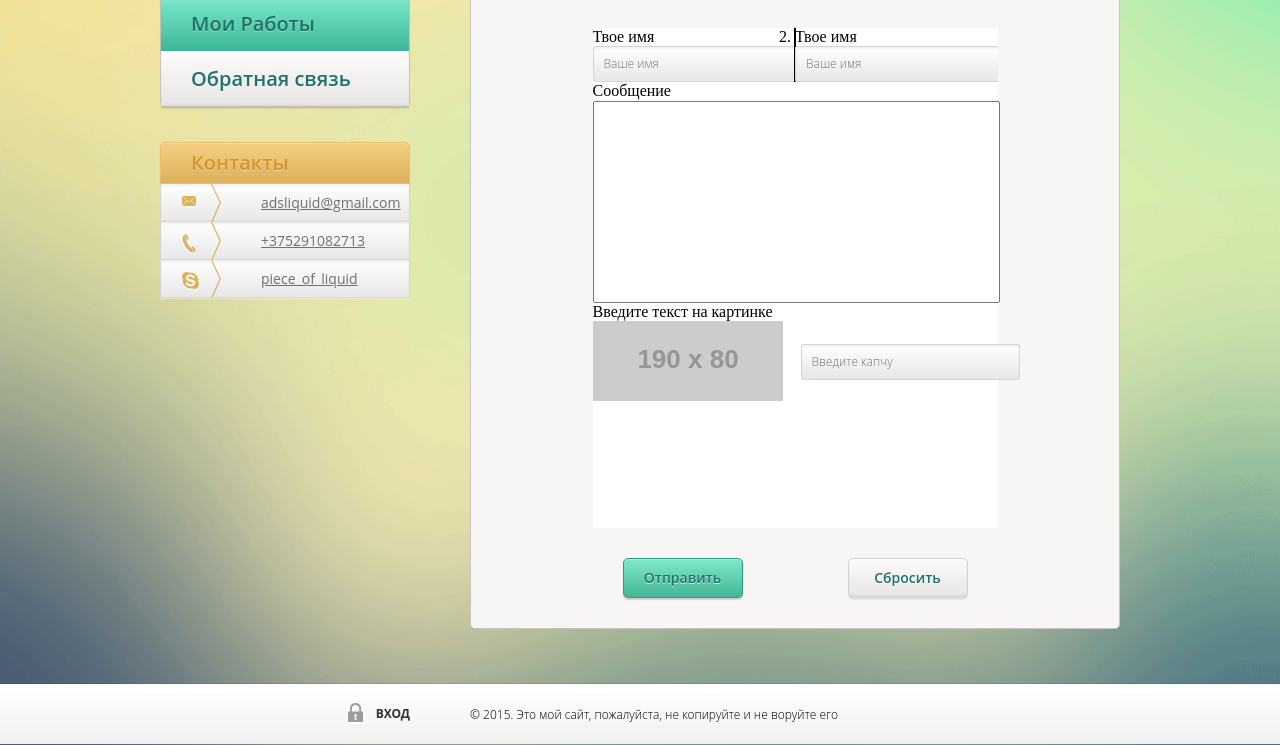
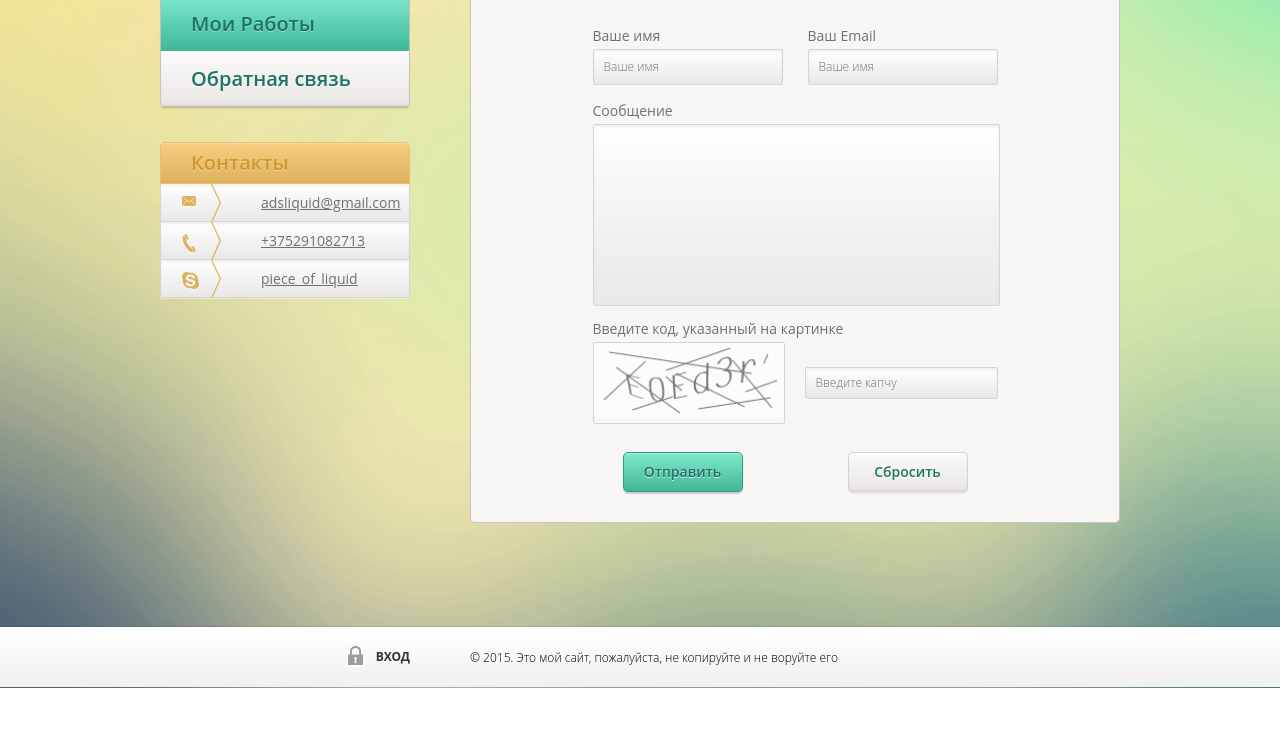
Before and after one commit to iliquid/Project-1, a website: page app/form.html in a window 1280 px wide. Shown: the part 193-938 px from the top of the page. After the commit the page ends 881 px from the top, so only its background shows below. Drawn offline with nearby package versions, Linux system fonts and the light colour scheme; placeholder pictures from the web are drawn by us; a web font is replaced by a local one.

Commit message:
Form fully styled

```diff
--- a/app/css/form.css
+++ b/app/css/form.css
@@ -1,9 +1,8 @@
 .feedback-wrap {
 	width: 405px;
 	margin: 30px auto;
-	background: #fff;
-	height: 500px;
-	/*outline: 1px solid grey;*/
+
+
 }
 .feedback-inputs {
 	width: 100%;
@@ -11,7 +10,18 @@
 	padding: 0;
 	margin: 0;
 	overflow: hidden;
+	position: relative;
+	text-align: justify;
 }
+.feedback-inputs:after {
+	 width: 100%;
+   height: 0;
+   visibility: hidden;
+   overflow: hidden;
+   content: "";
+   display: inline-block;
+}
+
 input {
 	border:1px solid #D6D5D3;
 	background-image: -moz-linear-gradient( 90deg, rgb(233,231,231) 0%, rgba(251,249,249,0) 100%);
@@ -22,19 +32,21 @@ input {
   width: 100%;
 
 }
-input[type='text'] {
+.input-default {
 	font-family: "Open Sans Light";
 	font-size: 12px;
 	color: #c7c6c6;
   padding: 10px 10px;
+  box-sizing:border-box;
 }
-.input-item {
-	width: 50%;
-	float: left;
-	outline: 1px solid black;
-	list-style: inline-block;
+.input-item{
+	width: 190px;
+	display: inline-block;
 }
-.input-name {}
+
+
+
+
 
 .feedback-message {
 	padding: 0;
@@ -42,7 +54,15 @@ input[type='text'] {
 	resize: none;
 	display: block;
 	width:100%;
-	height: 200px;
+	height: 180px;
+	background-image: -moz-linear-gradient( 90deg, rgb(233,231,231) 0%, rgba(251,249,249,0) 100%);
+  background-image: -webkit-linear-gradient( 90deg, rgb(233,231,231) 0%, rgba(251,249,249,0) 100%);
+  background-image: -ms-linear-gradient( 90deg, rgb(233,231,231) 0%, rgba(251,249,249,0) 100%);
+  box-shadow: 0px 1px 0px 0px rgba(255, 255, 255, 0.35),inset 0px 2px 2px 0px rgba(114, 112, 112, 0.1);
+  border-radius: 2px;
+  border-style: inset;
+  border:1px solid #D6D5D3;
+
 }
 
 .captcha-wrap {
@@ -54,17 +74,33 @@ input[type='text'] {
 }
 .captcha-pic-wrap {
 	width: 190px;
-	height: 80px;
 	float: left;
+	border:1px solid #D6D5D3;
+	border-radius: 2px;
+}
+.captcha-label, .name-label, .email-label, .message-label {
+	display: block;
+	font-family: "Open Sans";
+	font-size: 14px;
+	color: #727070;
+}
+.name-label, .email-label, .message-label {
+	margin-bottom:5px;
 }
 .captcha-label {
-	display: block;
+	margin: 15px 0 5px 0;
 }
 .captcha-input-wrap {
+	margin-left:212px;
+	line-height: 80px;
+}
+.input-captcha {
+	padding:8px 10px;
+	font-family: "Open Sans Light";
+	font-size: 12px;
+	color: #c7c6c6;
+	box-sizing:border-box;
 
-	margin-left:208px;
-	line-height: 80px;
-	height: 80px;
 }
 .feedback-buttons-wrap {
 	width: 345px;
@@ -86,6 +122,10 @@ input[type='text'] {
   font-size: 14px;
   color: #1e7465;
   text-shadow: 0px 1px 0px rgba(255, 255, 255, 0.75);
+  -webkit-transition: ease 0.5s;
+  -moz-transition: ease 0.5s;
+  -o-transition: ease 0.5s;
+   transition: ease 0.5s;
 
 }
 
@@ -105,6 +145,7 @@ input[type='text'] {
   border: 1px solid #D2D2D2;
   text-shadow: 0px 1px 0px rgba(255, 255, 255, 0.75);
 }
+
 .reset-button:hover {
   background-image: -moz-linear-gradient( 90deg, rgb(194,192,192) 0%, rgb(227,225,225) 87%, rgb(230,228,228) 90%, rgb(232,231,231) 100%);
   background-image: -webkit-linear-gradient( 90deg, rgb(194,192,192) 0%, rgb(227,225,225) 87%, rgb(230,228,228) 90%, rgb(232,231,231) 100%);
@@ -112,29 +153,3 @@ input[type='text'] {
   box-shadow: inset 0px -2px 3px 0px rgba(41, 41, 41, 0.05);
  text-shadow: 0px 1px 0px rgba(255, 255, 255, 0.75);
 }
-
-
-}
-
-/*.form-buttons {
-	outline: 1px solid black;
-	width: 100%;
-	padding: 0;
-	margin: 0;
-	list-style: none;
-	text-align: center;
-	overflow: hidden;
-
-}
-.form-buttons:after {
-	 width: 100%;
-   height: 0;
-   visibility: hidden;
-   overflow: hidden;
-   content: "";
-   display: inline-block;
-}
-.form-button-item {
-	display: inline-block;
-	vertical-align: top;
-}*/
--- a/app/css/main.css
+++ b/app/css/main.css
@@ -30,7 +30,9 @@ body {
 	border-bottom:7px solid white;
 	background: #6F6D6D;
 	height: 90px;
+	max-width: 100%;
 }
+
 .main-heading {
 	padding: 0;
 	margin: 0;
--- a/app/form.html
+++ b/app/form.html
@@ -60,20 +60,20 @@
 						<form action="go.php" class="feedback-form">
 							<ul class="feedback-inputs">
 								<li class="input-item">
-									<label>Твое имя</label>
-									<input class="input-name" type="text" placeholder="Ваше имя">
+									<label class="name-label">Ваше имя</label>
+									<input class="input-name input-default" type="text" placeholder="Ваше имя">
 								</li>
-								<li class="input-item">
-									<label>Твое имя</label>
-									<input class="input-name" type="text" placeholder="Ваше имя">
+								<li class="input-item email-item">
+									<label class="email-label">Ваш Email</label>
+									<input class="input-name input-default" type="text" placeholder="Ваше имя">
 								</li>
 							</ul>
-							<label>Сообщение</label>
+							<label class="message-label">Сообщение</label>
 							<textarea class="feedback-message"></textarea>
-								<label class="captcha-label">Введите текст на картинке</label>
+								<label class="captcha-label">Введите код, указанный на картинке</label>
 								<div class="captcha-wrap"></div>
 									<div class="captcha-pic-wrap">
-										<img src="http://placehold.it/190x80" alt="" class="captcha-pic">
+										<img src="img/captcha.png" alt="" class="captcha-pic">
 									</div>
 									<div class="captcha-input-wrap">
 										<input class="input-captcha" type="text" placeholder="Введите капчу">
```
Also changed, not shown: app/img/captcha.png (added).
